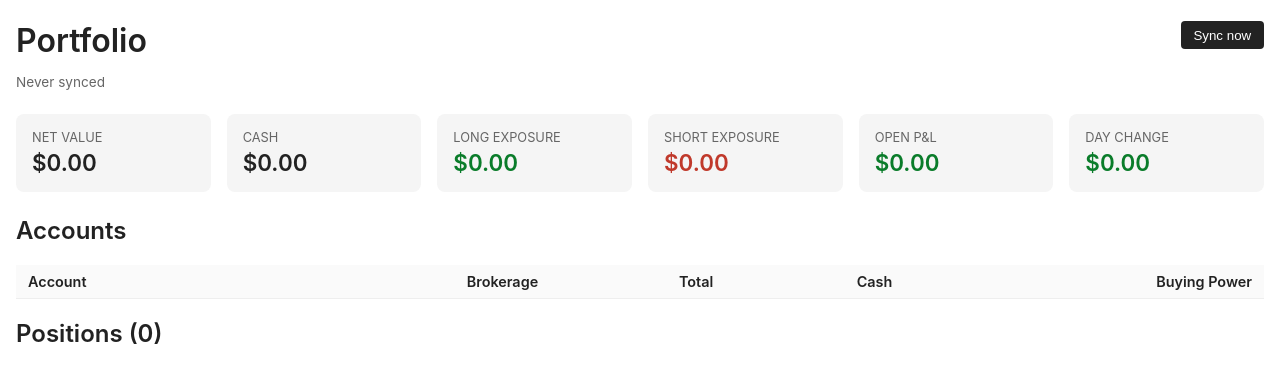
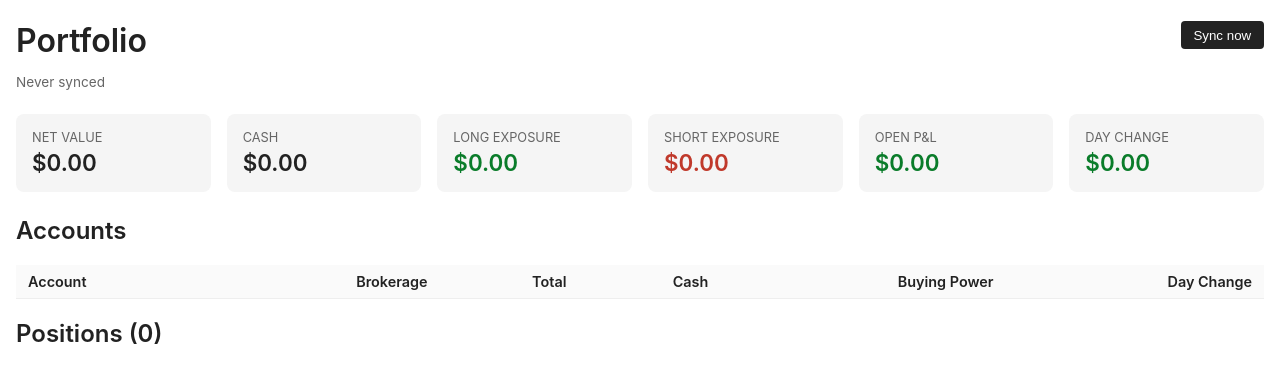
Before and after one commit to alexbstl/portfolio-aggregator, a FastAPI app: page / in a window 1280 px wide. Shown: the part 52-420 px from the top of the page. Run offline with FastAPI, Linux system fonts and the light colour scheme; data that the repository does not hold is empty.

Commit message:
add per-account day change column, deploy script, and update README
Co-Authored-By: Claude Opus 4.6 <noreply@anthropic.com>

```diff
--- a/app/main.py
+++ b/app/main.py
@@ -200,11 +200,23 @@ def _render_dashboard(request: Request, paper: bool):
     positions_dicts = [dict(p) for p in positions]
     total_day_change = sum(p["day_change"] for p in positions_dicts if p.get("day_change") is not None)
 
+    # Per-account day change, keyed by account_id
+    account_day_change: dict[str, float] = {}
+    for p in positions_dicts:
+        if p.get("day_change") is not None:
+            account_day_change[p["account_id"]] = (
+                account_day_change.get(p["account_id"], 0) + p["day_change"]
+            )
+
+    accounts_dicts = [dict(a) for a in accounts]
+    for a in accounts_dicts:
+        a["day_change"] = account_day_change.get(a["id"])
+
     return templates.TemplateResponse(
         request,
         "dashboard.html",
         {
-            "accounts": [dict(a) for a in accounts],
+            "accounts": accounts_dicts,
             "positions": positions_dicts,
             "net_value": totals["net_value"],
             "total_cash": totals["total_cash"],
--- a/app/templates/dashboard.html
+++ b/app/templates/dashboard.html
@@ -87,7 +87,7 @@
     <table>
         <thead>
             <tr>
-                <th>Account</th><th>Brokerage</th><th>Total</th><th>Cash</th><th>Buying Power</th>
+                <th>Account</th><th>Brokerage</th><th>Total</th><th>Cash</th><th>Buying Power</th><th>Day Change</th>
             </tr>
         </thead>
         <tbody>
@@ -104,6 +104,13 @@
                     ${{ "{:,.2f}".format(a.cash or 0) }}
                 </td>
                 <td>${{ "{:,.2f}".format(a.buying_power or 0) }}</td>
+                {% if a.day_change is not none %}
+                <td class="{% if a.day_change >= 0 %}pos{% else %}neg{% endif %}">
+                    ${{ "{:,.2f}".format(a.day_change) }}
+                </td>
+                {% else %}
+                <td>&mdash;</td>
+                {% endif %}
             </tr>
             {% endfor %}
         </tbody>
```
Also changed, not shown: README.md, 1 other file.
